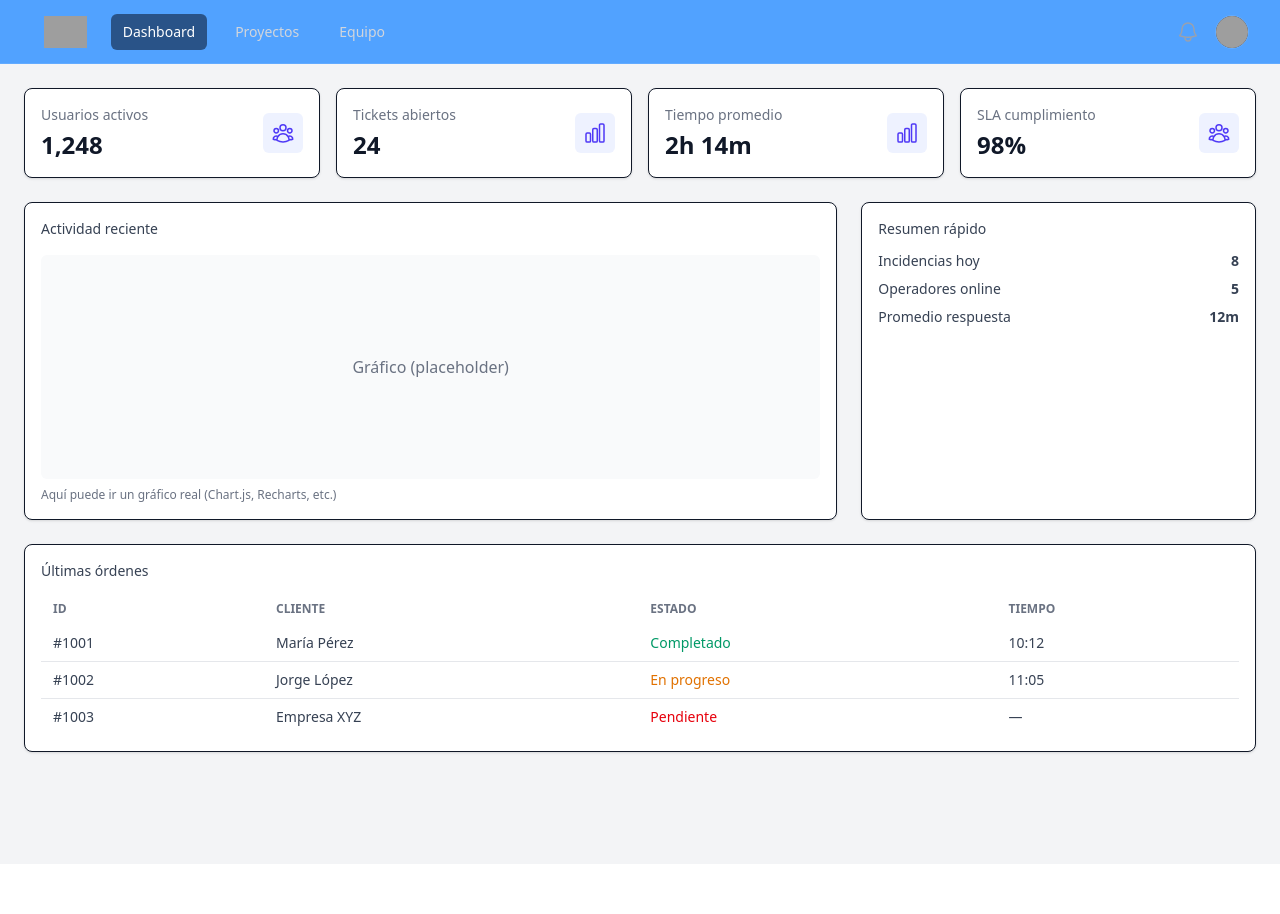
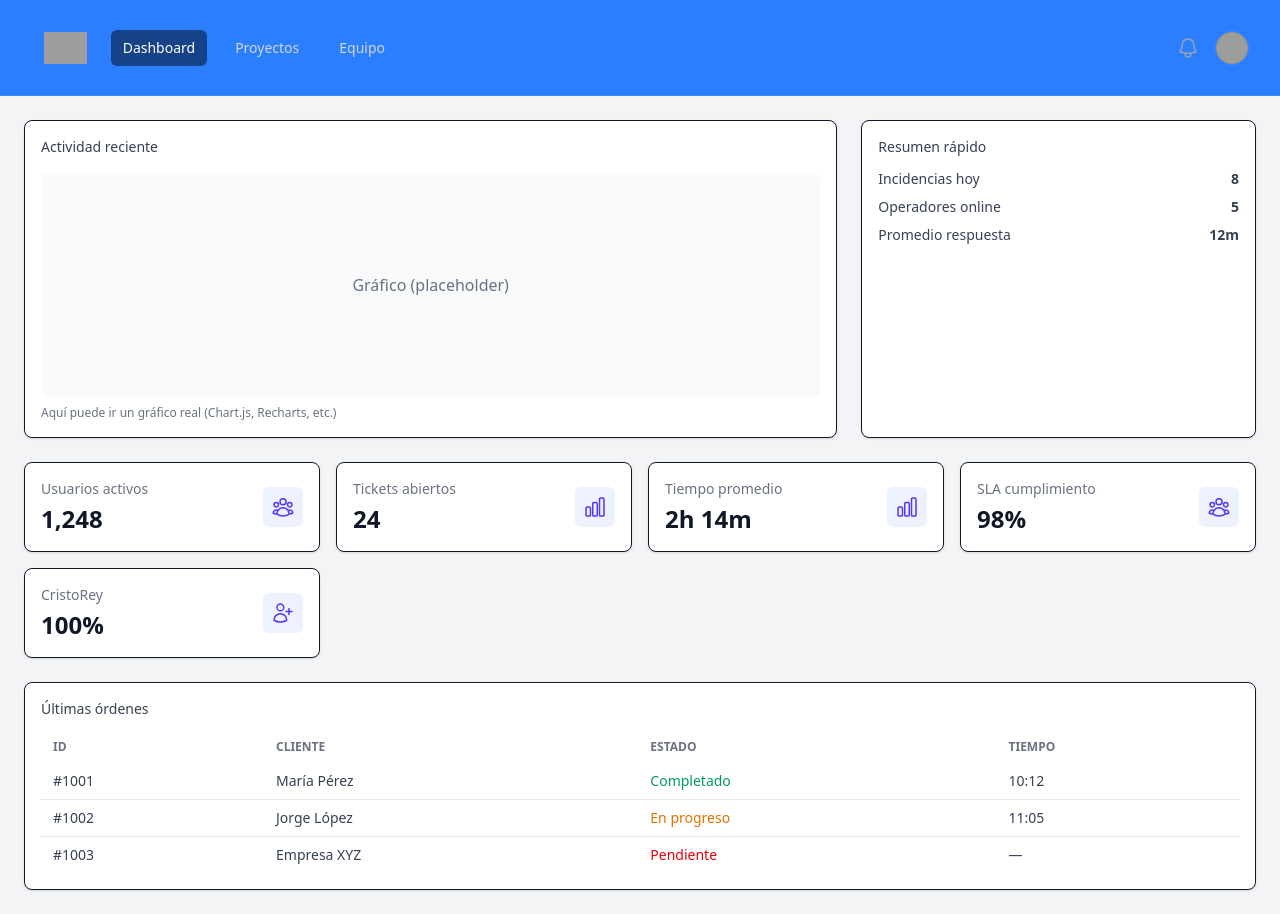
Before and after one commit to faridardila/hackaton-acueducto, a React (Vite) app in the folder frontend/: page / in a window 1280 px wide. Before the commit the page ends 864 px from the top, so only its background shows below. Built offline with nearby package versions, Linux system fonts and the light colour scheme; grey boxes are pictures that could not be loaded.

Commit message:
actualización de Navbar

```diff
--- a/frontend/src/Components/OperatorView/Dashboard.jsx
+++ b/frontend/src/Components/OperatorView/Dashboard.jsx
@@ -1,5 +1,5 @@
 // @ts-nocheck
-import { BellIcon, ChartBarIcon, UserGroupIcon } from '@heroicons/react/24/outline'
+import { BellIcon, ChartBarIcon, UserGroupIcon, UserPlusIcon } from '@heroicons/react/24/outline'
 
 /**
  * Tarjeta de estadística
@@ -28,23 +28,16 @@ function Dashboard() {
         <div className="min-h-screen bg-gray-100 text-gray-900 p-6">
             {/* Main grid */}
             <main className="mx-auto max-w-7xl">
-                {/* Stat cards */}
-                <section className="grid grid-cols-1 gap-4 sm:grid-cols-2 lg:grid-cols-4 mb-6">
-                    <StatCard title="Usuarios activos" value="1,248" icon={UserGroupIcon} />
-                    <StatCard title="Tickets abiertos" value="24" icon={ChartBarIcon} />
-                    <StatCard title="Tiempo promedio" value="2h 14m" icon={ChartBarIcon} />
-                    <StatCard title="SLA cumplimiento" value="98%" icon={UserGroupIcon} />
-                </section>
 
                 {/* Content area: gráfico + tabla */}
-                <section className="grid grid-cols-1 gap-6 lg:grid-cols-3">
+                <section className="mb-6 grid grid-cols-1 gap-6 lg:grid-cols-3">
                     <div className="lg:col-span-2 rounded-lg bg-white p-4 shadow-sm border">
                         <h2 className="text-sm font-medium text-gray-700">Actividad reciente</h2>
                         <div className="mt-4 h-56 rounded-md bg-gray-50 flex items-center justify-center text-gray-500">Gráfico (placeholder)</div>
                         <p className="mt-2 text-xs text-gray-500">Aquí puede ir un gráfico real (Chart.js, Recharts, etc.)</p>
                     </div>
 
-                    <div className="rounded-lg bg-white p-4 shadow-sm border">
+                    <div className="rounded-lg bg-white  p-4 shadow-sm border">
                         <h2 className="text-sm font-medium text-gray-700">Resumen rápido</h2>
                         <ul className="mt-3 space-y-2 text-sm text-gray-700">
                             <li className="flex justify-between"><span>Incidencias hoy</span><span className="font-semibold">8</span></li>
@@ -53,6 +46,18 @@ function Dashboard() {
                         </ul>
                     </div>
                 </section>
+
+                {/* Stat cards */}
+                <section className="grid grid-cols-1 gap-4 sm:grid-cols-2 lg:grid-cols-4 mb-6">
+                    <StatCard title="Usuarios activos" value="1,248" icon={UserGroupIcon} />
+                    <StatCard title="Tickets abiertos" value="24" icon={ChartBarIcon} />
+                    <StatCard title="Tiempo promedio" value="2h 14m" icon={ChartBarIcon} />
+                    <StatCard title="SLA cumplimiento" value="98%" icon={UserGroupIcon} />
+                    <StatCard title="CristoRey" value="100%" icon={UserPlusIcon} />
+
+                </section>
+
+
 
                 {/* Tabla de ejemplo */}
                 <section className="mt-6 rounded-lg bg-white p-4 shadow-sm border">
--- a/frontend/src/Components/OperatorView/Navbar.jsx
+++ b/frontend/src/Components/OperatorView/Navbar.jsx
@@ -3,9 +3,9 @@ import { Bars3Icon, BellIcon } from '@heroicons/react/24/outline'
 function Navbar() {
   // Componente puramente presentacional: vista estática (sin lógica)
   return (
-    <nav className="relative bg-blue-400 after:pointer-events-none after:absolute after:inset-x-0 after:bottom-0 after:h-px after:bg-white/10">
+    <nav className="relative bg-blue-500 after:pointer-events-none after:absolute after:inset-x-0 after:bottom-0 after:h-px after:bg-white/10">
       <div className="mx-auto max-w-7xl px-2 sm:px-6 lg:px-8">
-        <div className="relative flex h-16 items-center justify-between">
+        <div className="relative flex h-24 items-center justify-between">
           <div className="flex items-center">
             {/* Botón móvil (vista) */}
             <button className="sm:hidden inline-flex items-center justify-center rounded-md p-2 text-gray-400 hover:bg-white/5 hover:text-white">
```
